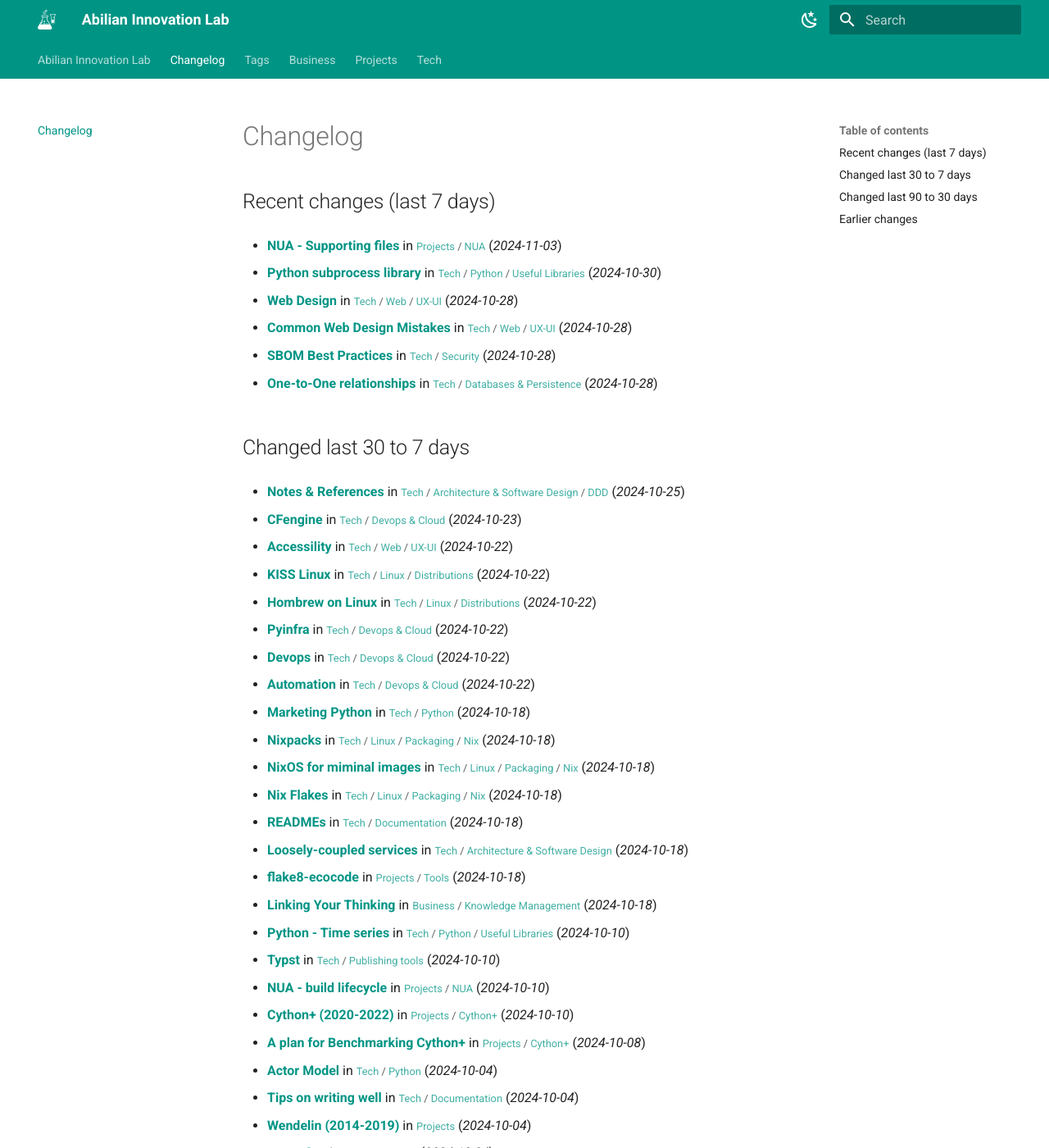
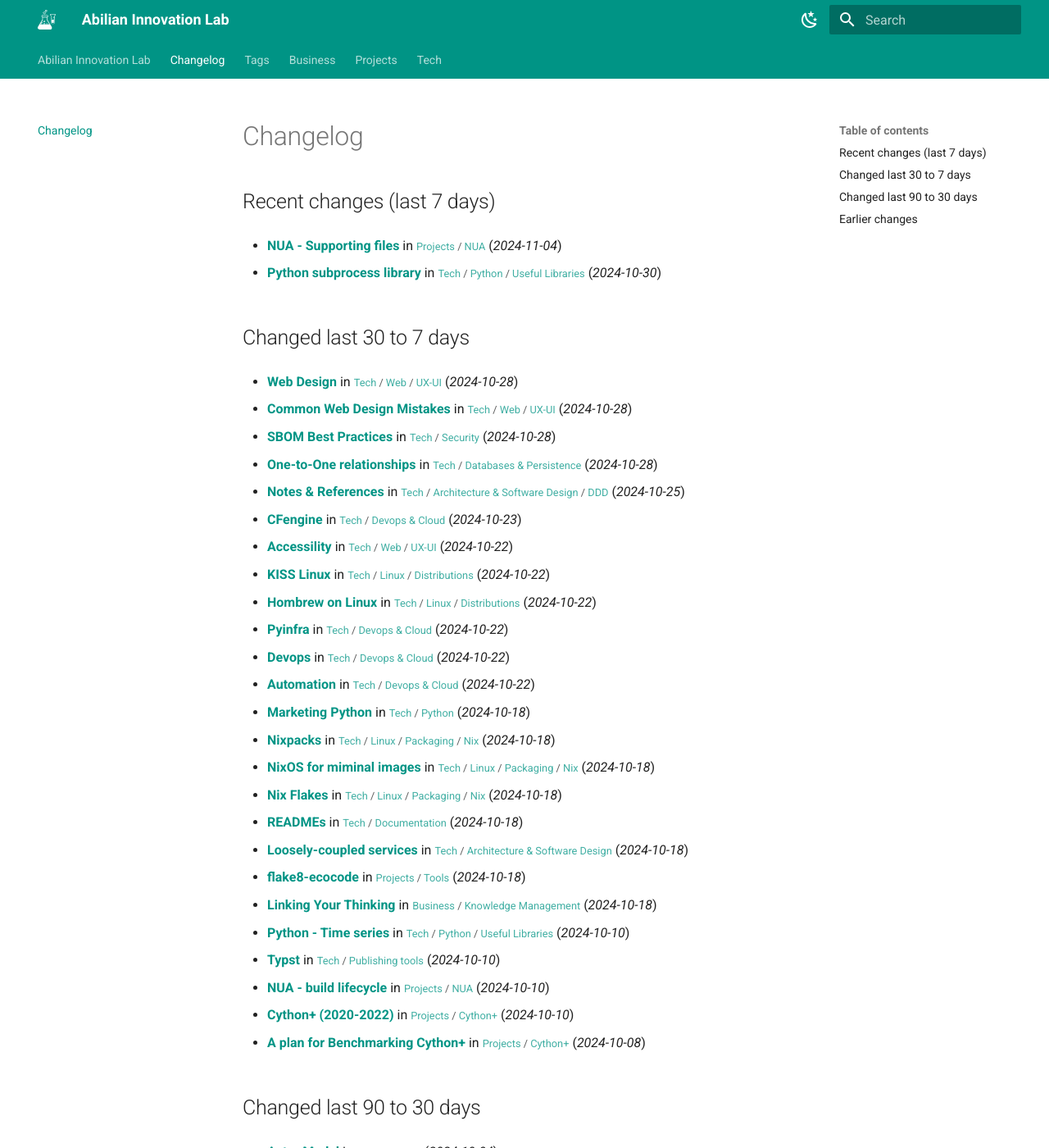
Before and after one commit to abilian/lab.abilian.com, an MkDocs documentation site: the page built from docs/changelog.md, in a window 1280 px wide and 1400 px high. Shown: the whole window at 82% size. Built offline with MkDocs 1.6.1 and Material for MkDocs 9.7.7, drawn with Linux system fonts in a browser that asks for light colours; comment, search, counter and statistics services are not loaded; some of the changed text lies outside the part shown.

Commit message:
Update content

```diff
--- a/docs/changelog.md
+++ b/docs/changelog.md
@@ -2,9 +2,13 @@
 
 ## Recent changes (last 7 days)
 
-- **[NUA - Supporting files](/Projects/NUA/NUA - Supporting files/)** in <small>[Projects](/Projects/00 Projects/) / [NUA](/Projects/NUA/00 NUA/)</small> (*2024-11-03*)
+- **[NUA - Supporting files](/Projects/NUA/NUA - Supporting files/)** in <small>[Projects](/Projects/00 Projects/) / [NUA](/Projects/NUA/00 NUA/)</small> (*2024-11-04*)
 
 - **[Python subprocess library](/Tech/Python/Useful Libraries/Python subprocess library/)** in <small>[Tech](/Tech/00 Technology/) / [Python](/Tech/Python/(Pretty) tables in Python/) / [Useful Libraries](/Tech/Python/Useful Libraries/00 Useful librairies/)</small> (*2024-10-30*)
+
+
+
+## Changed last 30 to 7 days
 
 - **[Web Design](/Tech/Web/UX-UI/Web Design/)** in <small>[Tech](/Tech/00 Technology/) / [Web](/Tech/Web/Content Repositories/) / [UX-UI](/Tech/Web/UX-UI/Accessility/)</small> (*2024-10-28*)
 
@@ -60,6 +60,10 @@
 
 - **[A plan for Benchmarking Cython+](/Projects/Cython+/A plan for Benchmarking Cython+/)** in <small>[Projects](/Projects/00 Projects/) / [Cython+](/Projects/Cython+/A plan for Benchmarking Cython+/)</small> (*2024-10-08*)
 
+
+
+## Changed last 90 to 30 days
+
 - **[Actor Model](/Tech/Python/Actor Model/)** in <small>[Tech](/Tech/00 Technology/) / [Python](/Tech/Python/(Pretty) tables in Python/)</small> (*2024-10-04*)
 
 - **[Tips on writing well](/Tech/Documentation/Tips on writing well/)** in <small>[Tech](/Tech/00 Technology/) / [Documentation](/Tech/Documentation/Documentation/)</small> (*2024-10-04*)
```
Also changed, not shown: other parts of docs/changelog.md (+0 -8 lines).
